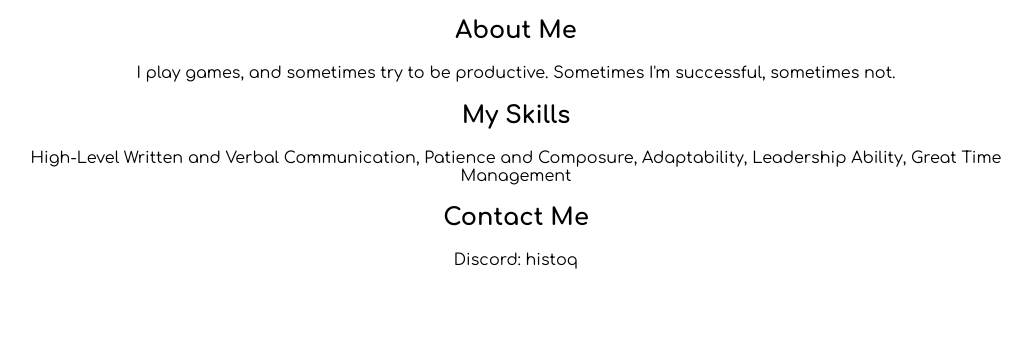
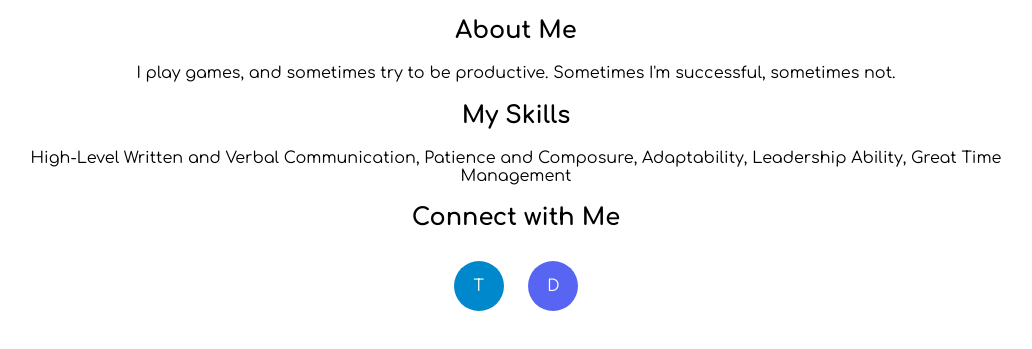
Before and after one commit to histoq/artemp, a plain HTML site: page index.html in a window 1280 px wide. Shown: the part 99-448 px from the top of the page, without its empty margins (124-1156 px from the left). Drawn offline with Linux system fonts and the light colour scheme.

Commit message:
Update index.html

```diff
--- a/index.html
+++ b/index.html
@@ -15,6 +15,23 @@
         h1 {
             color: #333;
         }
+                .button {
+            display: inline-block;
+            width: 50px;
+            height: 50px;
+            line-height: 50px;
+            border-radius: 50%;
+            text-align: center;
+            text-decoration: none;
+            margin: 10px;
+            color: white;
+        }
+        .telegram {
+            background-color: #0088cc;
+        }
+        .discord {
+            background-color: #5865f2;
+        }
     </style>
 </head>
 <body>
@@ -25,8 +42,9 @@
         <p>I play games, and sometimes try to be productive. Sometimes I'm successful, sometimes not.</p>
         <h2>My Skills</h2>
         <p>High-Level Written and Verbal Communication, Patience and Composure, Adaptability, Leadership Ability, Great Time Management</p>
-        <h2>Contact Me</h2>
-        <p>Discord: histoq</p>
+        <h2>Connect with Me</h2>
+        <a class="button telegram" href="https://t.me/hist_oq">T</a>
+        <a class="button discord" href="https://discord.com/users/histoq">D</a>
     </div>
 </body>
 </html>
```
